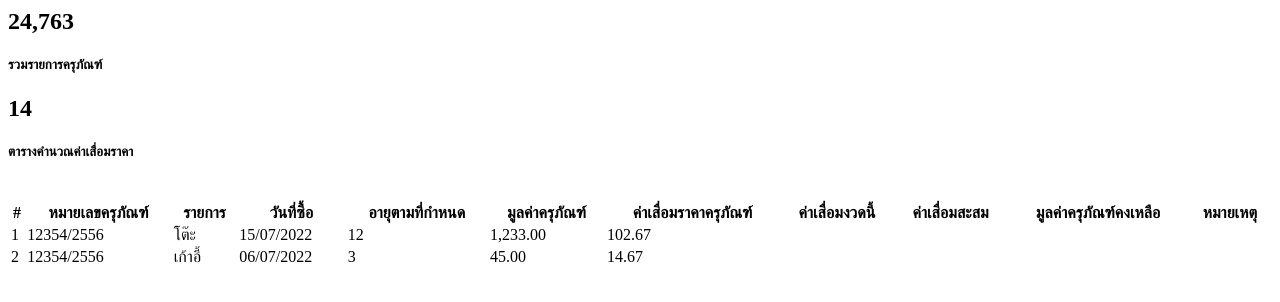
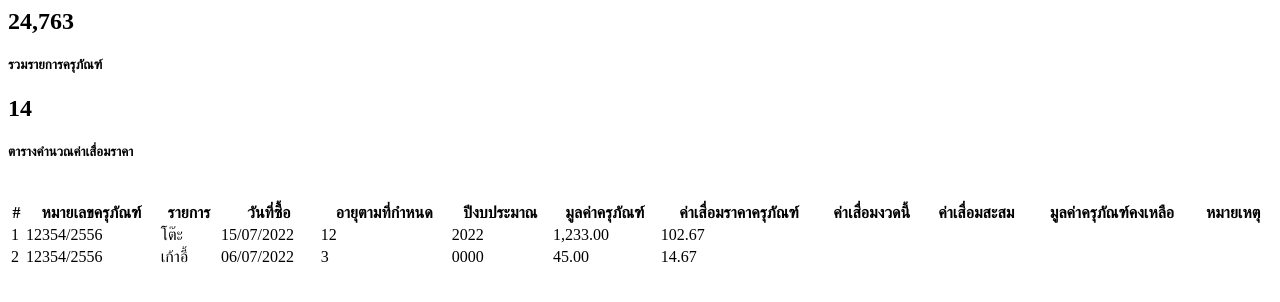
Before and after one commit to PimlapatYodfaiin/cs_pro2, a PHP site: page /page/depreciation.php in a window 1280 px wide. Shown: the part 330-632 px from the top of the page. Run offline with PHP 8.4, Linux system fonts and the light colour scheme; data comes from the database, SQL or seed files in the repository.

Commit message:
ปีงบ

```diff
--- a/page/depreciation.php
+++ b/page/depreciation.php
@@ -149,6 +149,7 @@ $count = mysqli_num_rows($result);
                                                     <th> วันที่ซื้อ</th>
                                                     <!-- <th scope="col"> วันที่เริ่มคิดค่าเสื่อม</th> -->
                                                     <th> อายุตามที่กำหนด</th>
+                                                    <th> ปีงบประมาณ</th>
                                                     <th> มูลค่าครุภัณฑ์</th>
                                                     <th> ค่าเสื่อมราคาครุภัณฑ์</th>
                                                     <th> ค่าเสื่อมงวดนี้</th>
@@ -190,6 +191,7 @@ $count = mysqli_num_rows($result);
 
 
                                                             <td><?= $row['type_lifetime_low'] ?></td>
+                                                            <td><?= $row['eq_fiscal_year'] ?></td>
                                                             <td><?= number_format($row['eq_price'], 2) ?></td>
 
                                                             <!-- <td><?= $depreciation ?></td> -->
```
